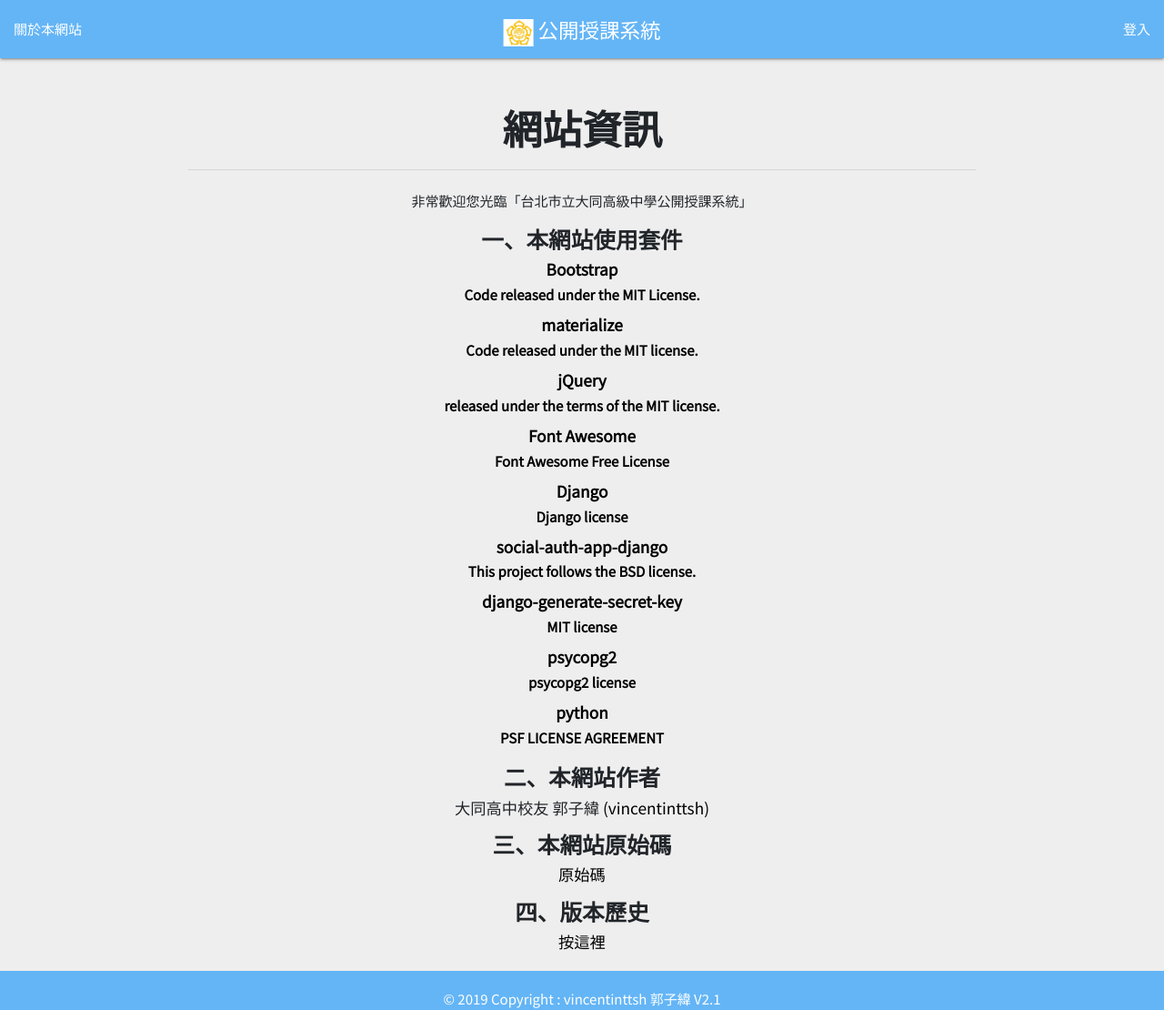
After one commit to vincentinttsh/TTSH-Openclass-System, a Django app: page /about/about in a window 1280 px wide. The commit adds this page. Shown: the whole page at 91% size. Run offline with Django 3.2, Linux system fonts and the light colour scheme; some libraries are stand-ins or nearby versions.

Commit message:
add website info

```diff
--- a/Open_class/about/urls.py
+++ b/Open_class/about/urls.py
@@ -4,4 +4,5 @@ from . import views
 urlpatterns = [
     path('privacy', views.privacy),
     path('terms', views.terms),
+    path('about', views.about),
 ]
--- a/Open_class/about/views.py
+++ b/Open_class/about/views.py
@@ -1,6 +1,8 @@
 from django.shortcuts import render
 
 def privacy(request):
-    return render(request, 'about/privacy.html' )
+    return render(request, 'about/privacy.html')
 def terms(request):
-    return render(request, 'about/terms.html' )
+    return render(request, 'about/terms.html')
+def about(request):
+    return render(request, 'about/about.html' )
--- /dev/null
+++ b/Open_class/templates/about/about.html
@@ -0,0 +1,112 @@
+<!DOCTYPE html>
+<html lang="en">
+{% load static %}
+
+<head>
+  <meta charset="UTF-8">
+  <meta name="viewport" content="width=device-width, initial-scale=1.0">
+  <meta http-equiv="X-UA-Compatible" content="ie=edge">
+  <title>公開授課系統</title>
+  {% include 'head_source.html' %}
+</head>
+
+<body class="grey lighten-3" onload="navinit()">
+  <header>
+    {% include 'nav.html' %}
+  </header>
+  <main class="mt-2 p-3 container center">
+    <h3 class="font-weight-bold ">網站資訊</h3>
+    <hr class="my-4 ">
+    <p>
+      非常歡迎您光臨「台北市立大同高級中學公開授課系統」
+    </p>
+    <h5 class="font-weight-bold">一、本網站使用套件</h5>
+    <ul>
+      <li class="font-weight-bold black-text">
+        <h6>
+          <a class="font-weight-bold black-text" href="https://github.com/twbs/bootstrap">Bootstrap</a>
+        </h6>
+        <a class="font-weight-bold black-text" href="{% static 'vendor/bootstrap_LICENSE' %}">
+          Code released under the MIT License.
+        </a>
+      </li>
+      <li class="font-weight-bold black-text">
+        <h6>
+          <a href="https://github.com/Dogfalo/materialize" class="font-weight-bold black-text">materialize</a>
+        </h6>
+        <a class="font-weight-bold black-text" href="{% static 'vendor/materialize_LICENSE' %}">
+          Code released under the MIT license.
+        </a>
+      </li>
+      <li class="font-weight-bold black-text">
+        <h6> <a href="https://jquery.com/" class="font-weight-bold black-text">jQuery</a></h6>
+        <a class="font-weight-bold black-text" href="{% static 'vendor/jquery_LICENSE' %}">
+          released under the terms of the MIT license.
+        </a>
+      </li>
+      <li class="font-weight-bold black-text">
+        <h6> <a href="https://fontawesome.com/" class="font-weight-bold black-text">Font Awesome</a></h6>
+        <a class="font-weight-bold black-text" href="{% static 'fontawesome/LICENSE.txt' %}">
+          Font Awesome Free License
+        </a>
+      </li>
+      <li class="font-weight-bold black-text">
+        <h6> <a href="https://www.djangoproject.com/" class="font-weight-bold black-text">Django</a></h6>
+        <a class="font-weight-bold black-text" href="{% static 'vendor/django_LICENSE' %}">
+          Django license
+        </a>
+      </li>
+      <li class="font-weight-bold black-text">
+        <h6>
+          <a href="https://github.com/python-social-auth/social-app-django"
+            class="font-weight-bold black-text">social-auth-app-django</a>
+        </h6>
+        <a class="font-weight-bold black-text" href="{% static 'vendor/social-auth-app-django_LICENSE' %}">
+          This project follows the BSD license.
+        </a>
+      </li>
+      <li class="font-weight-bold black-text">
+        <h6>
+          <a href="https://github.com/MickaelBergem/django-generate-secret-key"
+            class="font-weight-bold black-text">django-generate-secret-key</a>
+        </h6>
+        <a class="font-weight-bold black-text" href="{% static 'vendor/django-generate-secret-key_LICENSE' %}">
+          MIT license
+        </a>
+      </li>
+      <li class="font-weight-bold black-text">
+        <h6>
+          <a href="http://initd.org/psycopg/" class="font-weight-bold black-text">psycopg2</a>
+        </h6>
+        <a class="font-weight-bold black-text" href="{% static 'vendor/psycopg2_LICENSE' %}">
+          psycopg2 license
+        </a>
+      </li>
+      <li class="font-weight-bold black-text">
+        <h6>
+          <a href="https://www.python.org/" class="font-weight-bold black-text">python</a>
+        </h6>
+        <a class="font-weight-bold black-text" href="https://docs.python.org/3/license.html">
+          PSF LICENSE AGREEMENT
+        </a>
+      </li>
+    </ul>
+    <h5 class="font-weight-bold">二、本網站作者</h5>
+    <h6>
+      大同高中校友 郭子緯
+      <a class="black-text" href="https://vincentinttsh.github.io">(vincentinttsh)</a>
+    </h6>
+    <h5 class="font-weight-bold">三、本網站原始碼</h5>
+    <h6>
+      <a class="black-text" href="https://github.com/vincentinttsh/TTSH-Openclass-System">原始碼</a>
+    </h6>
+    <h5 class="font-weight-bold">四、版本歷史</h5>
+    <h6>
+      <a class="black-text" href="https://github.com/vincentinttsh/TTSH-Openclass-System/releases">按這裡</a>
+    </h6>
+  </main>
+  {% include 'footer.html' %}
+  {% include 'foot_source.html' %}
+</body>
+
+</html>
--- a/Open_class/templates/about/privacy.html
+++ b/Open_class/templates/about/privacy.html
@@ -16,7 +16,7 @@
   </header>
   <main class="mt-2 p-3">
     <div class="container">
-      <h3 class="font-weight-bold text-center">隱私權政策</h3>
+      <h3 class="font-weight-bold center">隱私權政策</h3>
       <hr class="my-4 ">
       <p>
         非常歡迎您光臨「台北市立大同高級中學公開授課系統」（以下簡稱本網站），為了讓您能夠安心的使用本網站的各項服務與資訊，特此向您說明本網站的隱私權保護政策，以保障您的權益，請您詳閱下列內容：
--- a/Open_class/templates/about/terms.html
+++ b/Open_class/templates/about/terms.html
@@ -16,7 +16,7 @@
   </header>
   <main class="mt-2 p-3">
     <div class="container">
-        <h3 class="font-weight-bold text-center">服務條款</h3>
+        <h3 class="font-weight-bold center">服務條款</h3>
           <hr class="my-4 ">
           <h5 class="font-weight-bold">一、接受條款 </h5>
           <p>
--- a/Open_class/templates/footer.html
+++ b/Open_class/templates/footer.html
@@ -2,6 +2,7 @@
 <footer class="page-footer footer-copyright blue lighten-2">
     <div class="container text-center" style="font-family:'Noto Sans TC',sans-serif ;">
       © 2019 Copyright :
-      <a class="white-text" href="https://vincentinttsh.github.io">vincentinttsh 郭子緯</a>
+      <a class="white-text" href="https://vincentinttsh.github.io">vincentinttsh 郭子緯 </a>
+      V2.1
     </div>
 </footer>
--- a/Open_class/templates/home/home.html
+++ b/Open_class/templates/home/home.html
@@ -18,7 +18,7 @@
     <div class="container">
       <div class="row">
         <div class="col s12 center">
-          <h4 class="font-weight-bold">所有的公開觀課</h4>
+          <h4 class="font-weight-bold">所有的公開授課</h4>
           <hr>
         </div>
         <div class="input-field col s12 m6 offset-m3">
--- a/Open_class/templates/nav.html
+++ b/Open_class/templates/nav.html
@@ -4,7 +4,7 @@
     <div class="hide-on-med-and-down">
       <a id="brand" href="/" class="brand-logo center show-on-large">
         <img src="{% static 'ttsh.jpg' %}" height="30px" alt="TTSH">
-        公開觀課系統
+        公開授課系統
       </a>
     </div>
     <div class="hide-on-large-only">
@@ -42,6 +42,7 @@
       <ul id='dropdown_policy' class='dropdown-content'>
         <li><a href="/about/privacy">隱私權政策</a></li>
         <li><a href="/about/terms">服務條款</a></li>
+        <li><a href="/about/about">網站資訊</a></li>
       </ul>
     </ul>
     <ul id="nav-mobile" class="right hide-on-med-and-down">
@@ -101,6 +102,7 @@
               <ul>
                 <li><a href="/about/privacy">隱私權政策</a></li>
                 <li><a href="/about/terms">服務條款</a></li>
+                <li><a href="/about/about">網站資訊</a></li>
               </ul>
             </div>
           </li>
```
Also changed, not shown: 7 other files.
